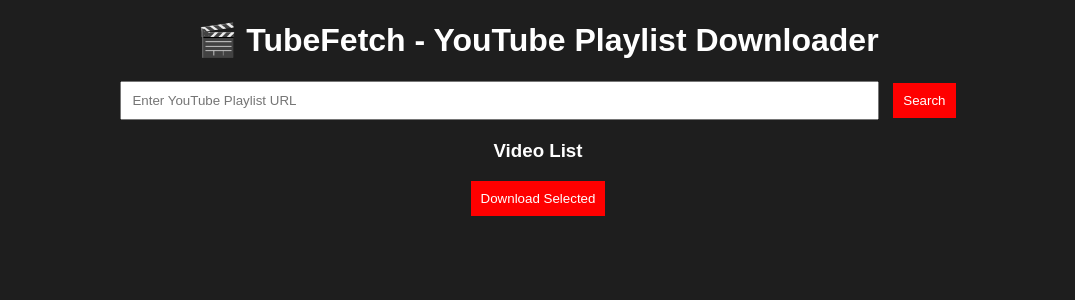
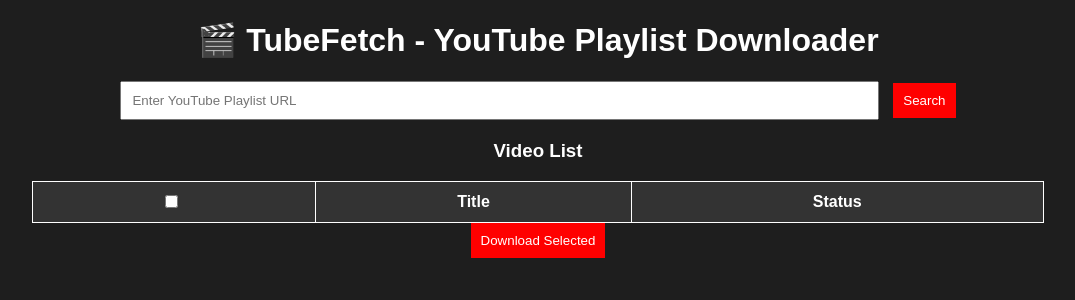
Before and after one commit to ApranavC/youtube-video-downloader, a Flask app: page / in a window 1280 px wide. Shown: the top 300 px of the page, without its empty margins (102-1177 px from the left). Run offline with Flask 3, Linux system fonts and the light colour scheme; lists and menus that the app fills with data are empty.

Commit message:
status of particular video added while downloading playlist

```diff
--- a/app.py
+++ b/app.py
@@ -1,17 +1,15 @@
 from flask import Flask, render_template, request, jsonify
 import threading
-import time
 from playlist_downloader import YouTubeDownloader
 
 app = Flask(__name__)
 downloader = YouTubeDownloader()
-
+video_statuses = {}
 
 @app.route('/')
 def home():
     """Load the web interface."""
     return render_template('index.html')
-
 
 @app.route('/search', methods=['POST'])
 def search():
@@ -22,14 +20,15 @@
     if not url:
         return jsonify({'error': 'YouTube URL is required'}), 400
 
-    videos = downloader.download_playlist(url)  # Fetch playlist details
+    videos = downloader.download_playlist(url)
+    for video in videos:
+        video_statuses[video['url']] = "Pending"
 
     return jsonify({'videos': videos})
 
-
 @app.route('/download', methods=['POST'])
 def download():
-    """Download selected videos and track progress."""
+    """Download selected videos and update their status."""
     data = request.json
     video_urls = data.get('video_urls')
 
@@ -39,7 +38,16 @@
     def download_videos():
         total_videos = len(video_urls)
         for index, video in enumerate(video_urls):
-            downloader.download_video(video['url'], "720")
+            video_statuses[video['url']] = "Downloading..."
+            result = downloader.download_video(video['url'], "720")
+
+            if result["status"] == "Downloaded":
+                video_statuses[video['url']] = "Downloaded"
+            elif result["status"] == "Already downloaded":
+                video_statuses[video['url']] = "Already Downloaded"
+            else:
+                video_statuses[video['url']] = "Error"
+
             progress = int(((index + 1) / total_videos) * 100)
             downloader.update_progress(progress)
 
@@ -47,12 +55,10 @@
 
     return jsonify({'message': 'Download started'})
 
-
 @app.route('/progress')
 def get_progress():
     """Fetch current download progress."""
-    return jsonify({"progress": downloader.get_progress()})
-
+    return jsonify({"progress": downloader.get_progress(), "video_statuses": video_statuses})
 
 if __name__ == '__main__':
     app.run(debug=True)
--- a/static/styles.css
+++ b/static/styles.css
@@ -34,3 +34,22 @@
 .progress-container {
     margin-top: 20px;
 }
+
+table {
+    width: 80%;
+    margin: auto;
+    border-collapse: collapse;
+}
+
+th, td {
+    padding: 10px;
+    border: 1px solid white;
+}
+
+th {
+    background-color: #333;
+}
+
+td {
+    background-color: #444;
+}
--- a/templates/index.html
+++ b/templates/index.html
@@ -16,7 +16,16 @@
     </div>
 
     <h3>Video List</h3>
-    <ul id="videoList"></ul>
+    <table id="videoTable">
+        <thead>
+            <tr>
+                <th><input type="checkbox" id="selectAll" onclick="toggleSelectAll(this)"></th>
+                <th>Title</th>
+                <th>Status</th>
+            </tr>
+        </thead>
+        <tbody id="videoList"></tbody>
+    </table>
 
     <button onclick="downloadVideos()">Download Selected</button>
 
@@ -26,6 +35,8 @@
     </div>
 
     <script>
+        let videoStatuses = {};
+
         function searchVideos() {
             let url = document.getElementById('urlInput').value;
             document.getElementById('loading').classList.remove('hidden');
@@ -42,20 +53,33 @@
                 videoList.innerHTML = '';
 
                 data.videos.forEach(video => {
-                    let listItem = document.createElement('li');
-                    listItem.innerHTML = `<input type="checkbox" value="${video.url}"> ${video.title}`;
-                    videoList.appendChild(listItem);
+                    videoStatuses[video.url] = "Pending";
+
+                    let row = document.createElement('tr');
+                    row.innerHTML = `
+                        <td><input type="checkbox" class="videoCheckbox" value="${video.url}"></td>
+                        <td>${video.title}</td>
+                        <td id="status-${video.url}">Pending</td>
+                    `;
+                    videoList.appendChild(row);
                 });
             });
         }
 
+        function toggleSelectAll(source) {
+            let checkboxes = document.querySelectorAll('.videoCheckbox');
+            checkboxes.forEach(checkbox => checkbox.checked = source.checked);
+        }
+
         function downloadVideos() {
             let selectedVideos = [];
-            document.querySelectorAll('#videoList input:checked').forEach(checkbox => {
+            document.querySelectorAll('.videoCheckbox:checked').forEach(checkbox => {
                 selectedVideos.push({ url: checkbox.value });
+                document.getElementById(`status-${checkbox.value}`).innerText = "Downloading...";
             });
 
             document.querySelector(".progress-container").classList.remove("hidden");
+
             fetch('/download', {
                 method: 'POST',
                 headers: { 'Content-Type': 'application/json' },
@@ -69,17 +93,24 @@
             let progressBar = document.getElementById("downloadProgress");
             let statusText = document.getElementById("downloadStatus");
 
-            let progress = 0;
             let interval = setInterval(() => {
-                if (progress >= 100) {
-                    clearInterval(interval);
-                    statusText.innerText = "Download Complete!";
-                } else {
-                    progress += 5; // Simulated progress update
-                    progressBar.value = progress;
-                    statusText.innerText = progress + "%";
-                }
-            }, 1000);
+                fetch('/progress')
+                    .then(response => response.json())
+                    .then(data => {
+                        progressBar.value = data.progress;
+                        statusText.innerText = data.progress + "%";
+
+                        for (let url in data.video_statuses) {
+                            let status = data.video_statuses[url];
+                            document.getElementById(`status-${url}`).innerText = status;
+                        }
+
+                        if (data.progress >= 100) {
+                            clearInterval(interval);
+                            statusText.innerText = "Download Complete!";
+                        }
+                    });
+            }, 2000);
         }
     </script>
 </body>
```
Also changed, not shown: README.md, 1 other file.
